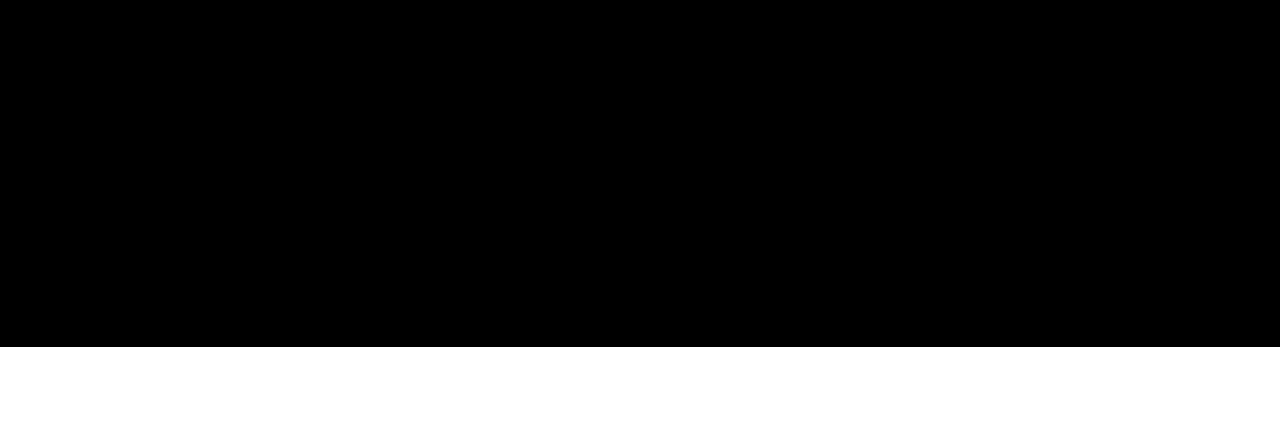
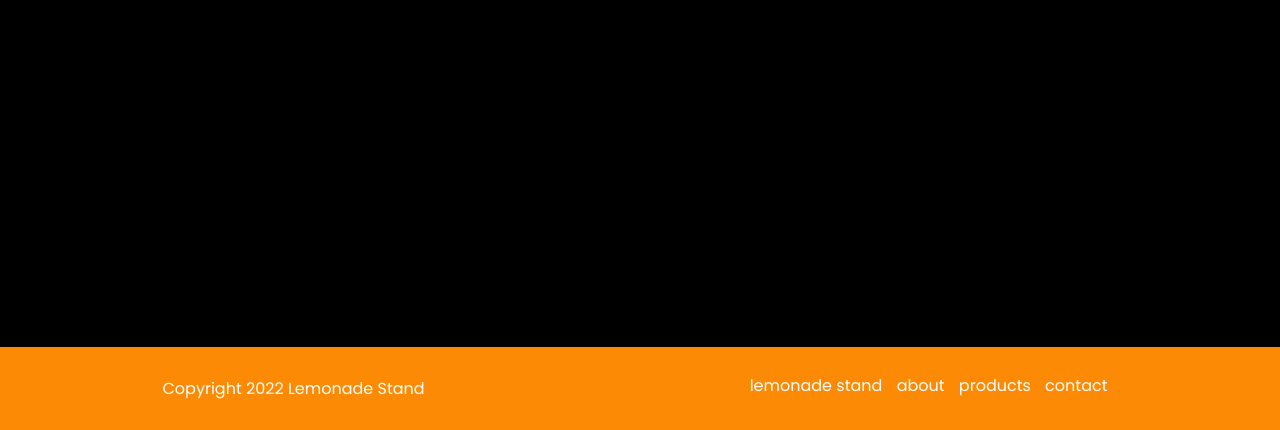
Before and after one commit to glenpaulson/lemonade-stand-website, a plain HTML site: page index-2.html in a window 1280 px wide. Shown: the part 2136-2566 px from the top of the page. Before the commit the page ends 2483 px from the top, so only its background shows below. Drawn offline with Linux system fonts and the light colour scheme; a web font is replaced by a local one.

Commit message:
feat: add footer section

```diff
--- a/index-2.html
+++ b/index-2.html
@@ -83,5 +83,20 @@
         </div>
       </div>
     </section>
+
+    <!-- --------------------------------------------------------Footer Section-------------------------------------- -->
+    <section id="footer-section">
+      <div class="footer-row">
+        <p>Copyright 2022 Lemonade Stand</p>
+        <div class="footer-nav-links">
+          <ul>
+            <li><a href="#hero-section">lemonade stand</a></li>
+            <li><a href="#about-us">about</a></li>
+            <li><a href="#our-products">products</a></li>
+            <li><a href="#contact">contact</a></li>
+          </ul>
+        </div>
+      </div>
+    </section>
   </body>
 </html>
--- a/style-2.css
+++ b/style-2.css
@@ -152,7 +152,6 @@ nav a:hover {
 
   .contact-col {
     flex-basis: 40%;
-    background: #fc8a05;
   }
 
   .social-icon-wrapper {
@@ -164,3 +163,43 @@ nav a:hover {
     width: 70%;
   }
 }
+
+/* -------------------------------------------------------Footer Section-------------------------------------------- */
+#footer-section {
+  min-height: 10vh;
+  color: white;
+  width: 100%;
+  margin: auto;
+  bottom: 0;
+}
+
+.footer-row {
+  display: flex;
+  flex-direction: row;
+  align-items: center;
+  justify-content: space-around;
+  background-color: #fc8a05;
+}
+
+.footer-nav-links {
+  display: flex;
+  justify-content: space-between;
+  padding: 2% 0%;
+}
+
+.footer-nav-links ul li {
+  list-style: none;
+  display: inline-block;
+  padding-right: 10px;
+}
+
+.footer-nav-links ul li a {
+  text-decoration: none;
+  color: white;
+}
+
+@media (max-width: 700px) {
+  #footer-section {
+    display: none;
+  }
+}
```
